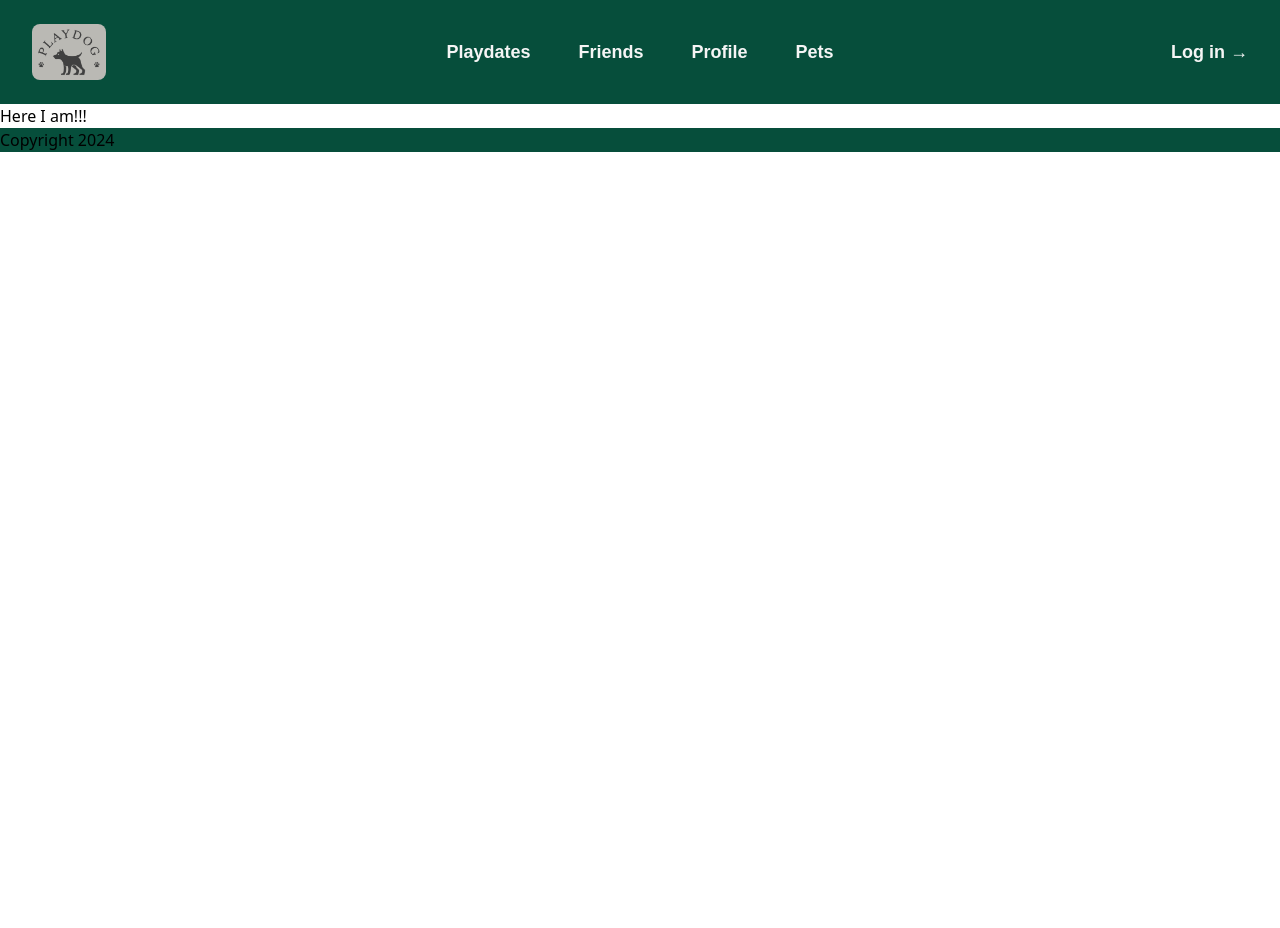
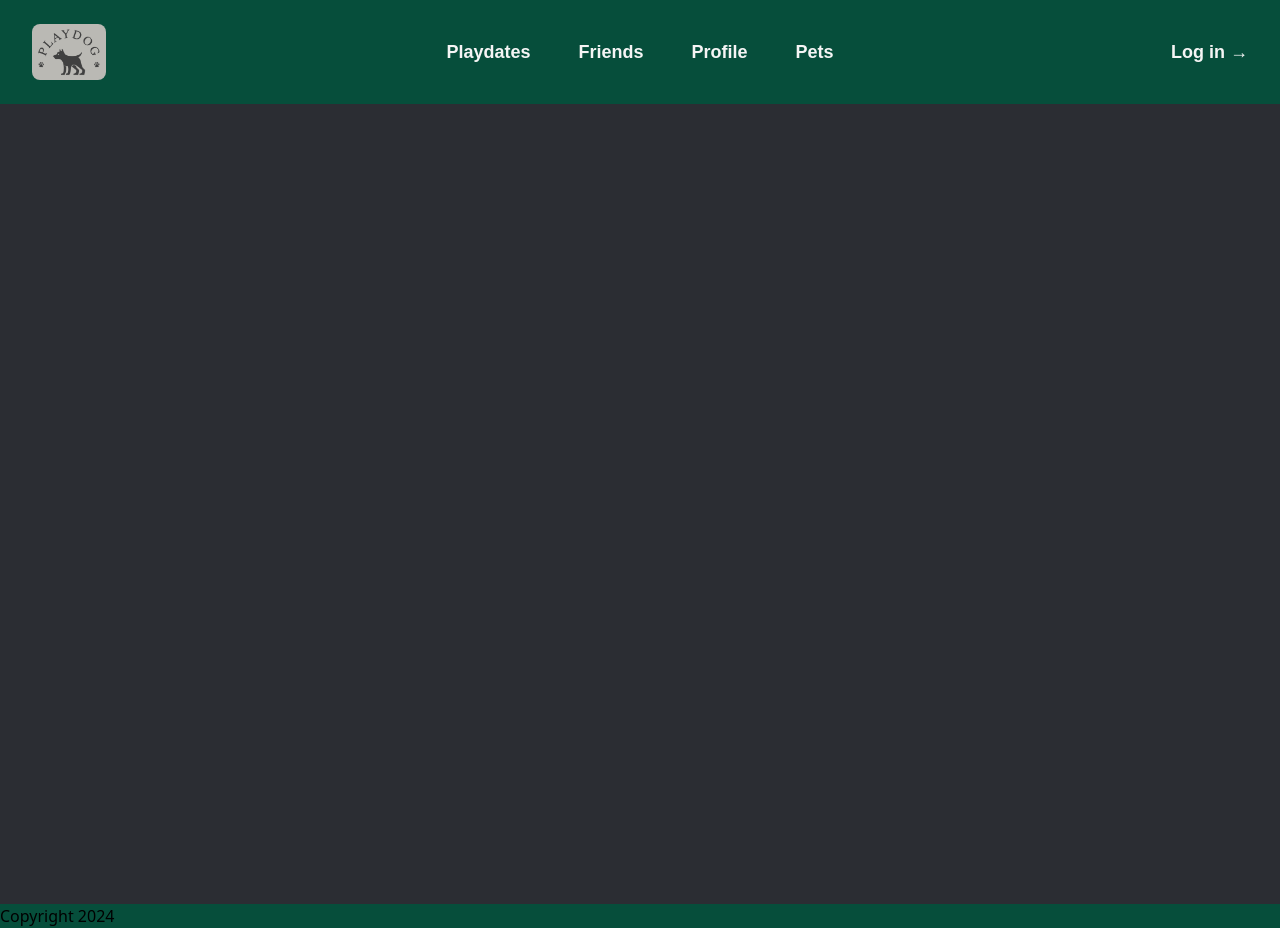
Before and after one commit to jmychalm13/play_dog_frontend, a React (Vite) app: page /dogs/new in a window 1280 px wide. Before the commit the page ends 800 px from the top, so only its background shows below. Built offline with nearby package versions, Linux system fonts and the light colour scheme; a web font is replaced by a local one.

Commit message:
dogEditModal almost working

```diff
--- a/src/DogModal.jsx
+++ b/src/DogModal.jsx
@@ -3,7 +3,7 @@ import { useEffect, useState } from "react";
 import "./Modal.css";
 
 export function DogModal(props) {
-  const [behaviors, setBehaviors] = useState(props.dog.behaviors);
+  // const [behaviors, setBehaviors] = useState(props.dog.behaviors);
 
   const handleSubmit = (event) => {
     event.preventDefault();
@@ -11,16 +11,16 @@ export function DogModal(props) {
   };
 
   const handleBehaviorChange = (index, value) => {
-    const updatedBehaviors = [...behaviors];
-    updatedBehaviors[index].behavior = value;
-    setBehaviors(updatedBehaviors);
+    // const updatedBehaviors = [...behaviors];
+    // updatedBehaviors[index].behavior = value;
+    // setBehaviors(updatedBehaviors);
   };
 
   console.log(props.dog.behaviors);
 
-  useEffect(() => {
-    setBehaviors([props.dog.behaviors]);
-  }, [props.dog.behaviors]);
+  // useEffect(() => {
+  //   setBehaviors([props.dog.behaviors]);
+  // }, [props.dog.behaviors]);
 
   return (
     <div className="modal-main">
@@ -48,7 +48,7 @@ export function DogModal(props) {
         </div>
         <label htmlFor="behaviors">Behaviors:</label>
         {/* todo behaviors */}
-        {behaviors.map((behavior, index) => (
+        {props.dog.behaviors.map((behavior, index) => (
           <div key={index} className="relative z-0 w-full mb-5 group">
             <input
               type="text"
--- a/src/DogNew.jsx
+++ b/src/DogNew.jsx
@@ -1,7 +1,16 @@
+import { useHref } from "react-router-dom";
+
 export function DogNew() {
   return (
-    <div>
-      <h1>Here I am!!!</h1>
+    <div
+      className="relative min-h-screen flex items-center justify-center bg-center bg-gray-50 py-12 px-4 sm:px-6 lg:px-8 bg-gray-500 bg-no-repeat bg-cover"
+      style={{
+        backgroundImage: useHref(
+          "https://images.unsplash.com/photo-1518640165980-d3e0e2aa6c1e?q=80&w=1974&auto=format&fit=crop&ixlib=rb-4.0.3&ixid=M3wxMjA3fDB8MHxwaG90by1wYWdlfHx8fGVufDB8fHx8fA%3D%3D"
+        ),
+      }}
+    >
+      <div className="absolute bg-black opacity-60 inset-0 z-0"></div>
     </div>
   );
 }
--- a/src/Login.jsx
+++ b/src/Login.jsx
@@ -33,11 +33,11 @@ export function Login() {
   return (
     <div className="min-h-screen bg-gray-100 py-6 flex flex-col justify-center sm:py-12">
       <div className="relative py-3 sm:max-w-xl sm:mx-auto">
-        <div className="absolute inset-0 bg-gradient-to-r from-blue-300 to-blue-600 shadow-lg transform -skew-y-6 sm:skew-y-0 sm:-rotate-6 sm:rounded-3xl"></div>
+        <div className="absolute inset-0 bg-gradient-to-tr from-pink-200 to-purple-400 shadow-lg transform -skew-y-6 sm:skew-y-0 sm:-rotate-6 sm:rounded-3xl"></div>
         <div className="relative px-4 py-10 bg-white shadow-lg sm:rounded-3xl sm:p-20">
           <form onSubmit={handleSubmit} className="max-w-md mx-auto">
             <div>
-              <h1 className="text-2xl font-semibold">Login Form with Floating Labels</h1>
+              <h1 className="text-2xl font-semibold">Login</h1>
             </div>
             <div className="divide-y divide-gray-200">
               <div className="py-8 text-base leading-6 space-y-4 text-gray-700 sm:text-lg sm:leading-7">
```
